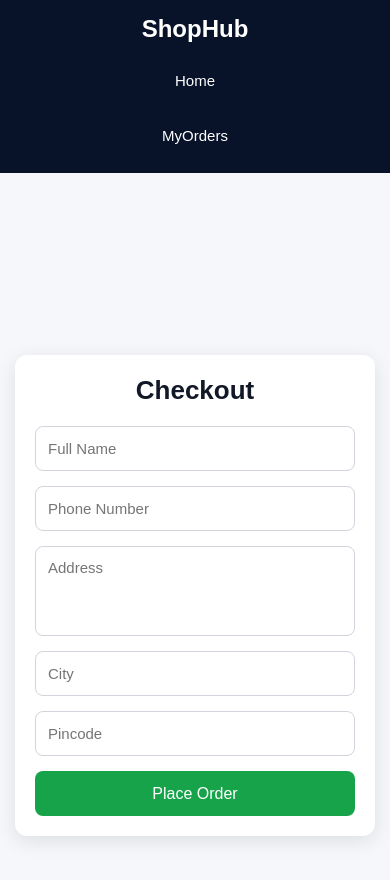
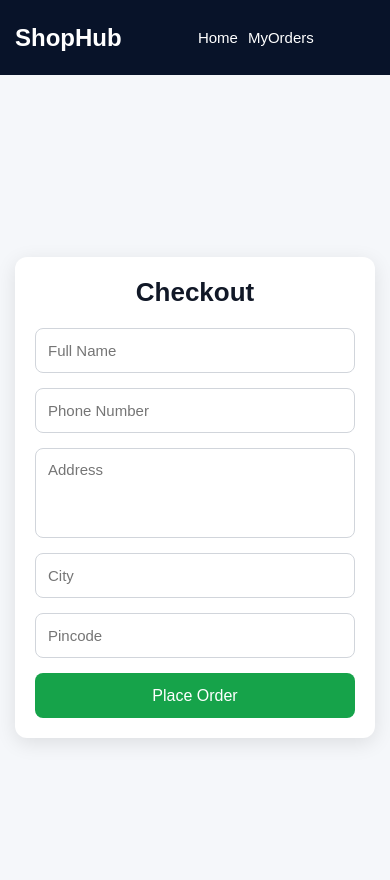
Before and after one commit to jebinelias-stack/-e-commerce-react-frontend, a React (Vite) app: page /checkout in a window 390 px wide. Shown: the top 880 px of the page. Built offline with nearby package versions, Linux system fonts and the light colour scheme.

Commit message:
Made website responsive for mobile, tablet, laptop, and desktop

```diff
--- a/src/CSS/Productpage.css
+++ b/src/CSS/Productpage.css
@@ -83,74 +83,122 @@
 
 /* Tablet */
 
-@media (max-width: 768px) {
+@media (max-width:768px){
 
-  .product-container {
-    flex-direction: column;
-    text-align: center;
-    gap: 30px;
-    padding: 20px;
+.navbar{
+  display:flex;
+  flex-direction:row;
+  justify-content:space-between;
+  align-items:center;
+  padding:20px;
 }
 
-  .product-image {
-    width: 280px;
-    height: 280px;
+.nav-links{
+  display:flex;
+  flex-direction:row;
+  gap:15px;
 }
 
-  .product-details-section h1 {
-    font-size: 32px;
+.product-container{
+  flex-direction:column;
+  text-align:center;
+  gap:30px;
+  padding:20px;
 }
 
-  .product-price {
-    font-size: 34px;
+.product-image{
+  width:280px;
+  height:280px;
 }
 
-  .add-cart-btn {
-    width: 100%;
+.product-details-section h1{
+  font-size:32px;
+}
+
+.product-price{
+  font-size:34px;
+}
+
+.add-cart-btn{
+  width:100%;
 }
 
 }
 
 /* Mobile */
 
-@media (max-width: 480px) {
+@media (max-width:480px){
 
-  .product-container {
-    margin: 20px 15px;
-    padding: 20px;
-    gap: 20px;
+.navbar{
+  display:flex !important;
+  flex-direction:row !important;
+  justify-content:space-between !important;
+  align-items:center !important;
+  padding:15px !important;
 }
 
-  .product-image {
-    width: 220px;
-    height: 220px;
+.nav-links{
+  display:flex !important;
+  flex-direction:row !important;
+  gap:10px !important;
 }
 
-  .product-details-section h1 {
-    font-size: 26px;
+.product-container{
+  margin:20px 15px;
+  padding:20px;
+  gap:20px;
 }
 
-  .product-category {
-    font-size: 16px;
+.product-image{
+  width:220px;
+  height:220px;
 }
 
-  .product-price {
-    font-size: 30px;
+.product-details-section h1{
+  font-size:26px;
 }
 
-  .product-description {
-    font-size: 15px;
-    line-height: 1.6;
+.product-category{
+  font-size:16px;
 }
 
-  .product-rating {
-    font-size: 16px;
+.product-price{
+  font-size:30px;
 }
 
-  .add-cart-btn {
-    width: 100%;
-    height: 45px;
-    font-size: 16px;
+.product-description{
+  font-size:15px;
+  line-height:1.6;
+}
+
+.product-rating{
+  font-size:16px;
+}
+
+.add-cart-btn{
+  width:100%;
+  height:45px;
+  font-size:16px;
 }
 
 }
+
+/* Laptop */
+
+@media (min-width:769px) and (max-width:1024px){
+
+.product-container{
+  max-width:95%;
+}
+
+}
+
+/* Desktop */
+
+@media (min-width:1025px){
+
+.product-container{
+  max-width:1200px;
+}
+
+}
```
Lines whose indentation alone changed are shown as unchanged.
